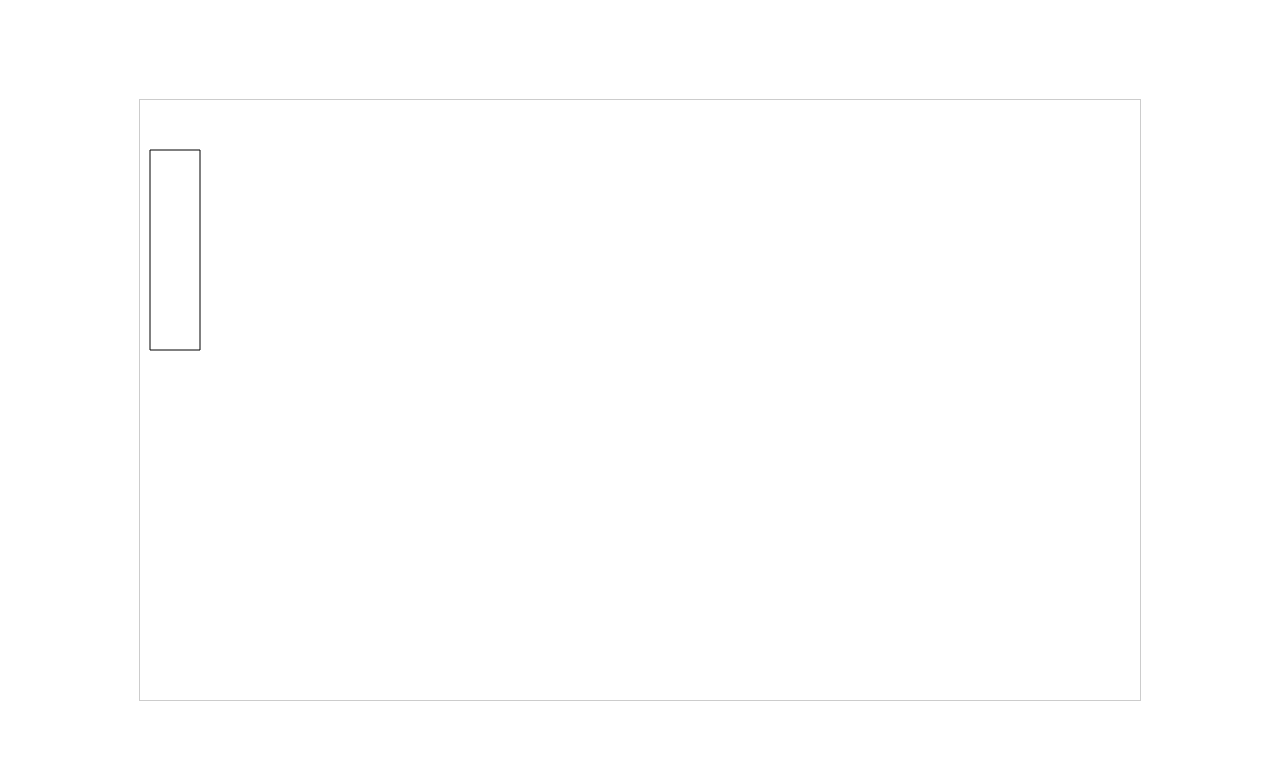
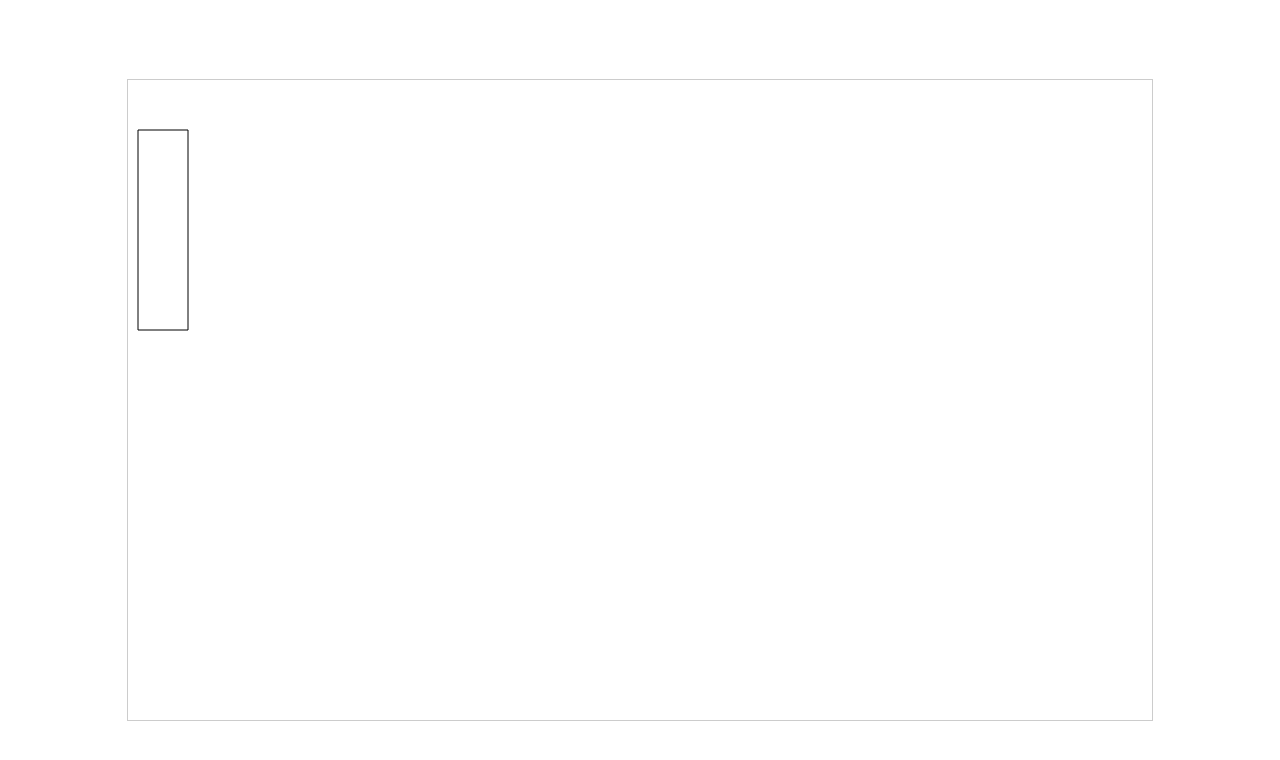
Before and after one commit to doojin/game-camera, a plain HTML site: page index.html in a window 1280 px wide. Drawn offline with Linux system fonts and the light colour scheme.

Commit message:
adjusting canvas sizes when window size changes

```diff
--- a/app.css
+++ b/app.css
@@ -11,8 +11,8 @@ body {
 }
 
 .game {
-    width: 1000px;
-    height: 600px;
+    width: 80%;
+    height: 80%;
 
     /* centralize (vertically + horizontally) the game canvas */
     position: absolute;
--- a/app.js
+++ b/app.js
@@ -4,6 +4,17 @@
 
     const gameCanvas = document.querySelector('.game');
     const context = gameCanvas.getContext('2d');
+
+    function resizeCallback() {
+        const canvasWidth = document.body.clientWidth * 0.8;
+        const canvasHeight = document.body.clientHeight * 0.8;
+
+        gameCanvas.width = canvasWidth;
+        gameCanvas.height = canvasHeight;
+    }
+
+    window.addEventListener('resize', resizeCallback);
+    resizeCallback();
 
     function drawCanvas() {
         context.clearRect(0, 0, gameCanvas.width, gameCanvas.height);
--- a/index.html
+++ b/index.html
@@ -4,7 +4,7 @@
         <link rel="stylesheet" type="text/css" href="./app.css" />
     </head>
     <body>
-        <canvas class="game" width="1000" height="600"></canvas>
+        <canvas class="game"></canvas>
         <script src="./app.js"></script>
     </body>
 </html>
```
